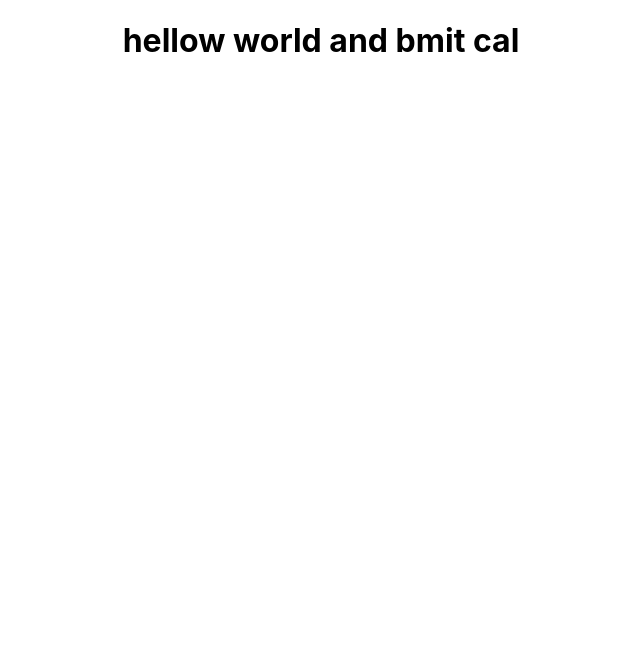
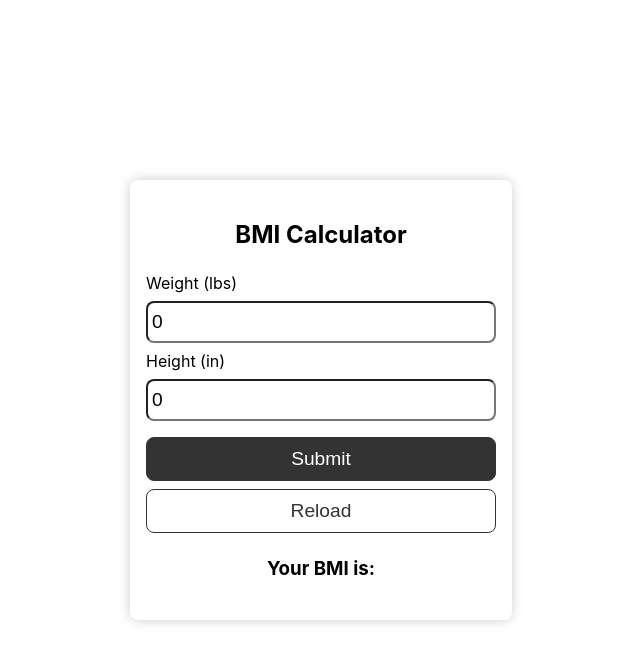
Before and after one commit to tinkugupta5/bmi, a React (Create React App) app: page / in a window 1280 px wide. Shown: the top 662 px of the page, without its empty margins (319-959 px from the left). Built offline with nearby package versions, Linux system fonts and the light colour scheme.

Commit message:
commit the source code

```diff
--- a/src/App.js
+++ b/src/App.js
@@ -1,11 +1,90 @@
-import logo from './logo.svg';
+
 import './App.css';
+import './index.css'
+import React, {useState} from 'react'
 
 function App() {
+
+  // state
+  const [weight, setWeight] = useState(0)
+  const [height, setHeight] = useState(0)
+  const [bmi, setBmi] = useState('')
+  const [message, setMessage] = useState('')
+
+
+
+  let calcBmi = (event) => {
+    //prevent submitting
+    event.preventDefault()
+
+    if (weight === 0 || height === 0) {
+      alert('Please enter a valid weight and height')
+    } else {
+      let bmi = (weight / (height * height) * 703)
+      setBmi(bmi.toFixed(1))
+
+      // Logic for message
+
+      if (bmi < 25) {
+        setMessage('You are underweight')
+      } else if (bmi >= 25 && bmi < 30) {
+        setMessage('You are a healthy weight')
+      } else {
+        setMessage('You are overweight')
+      }
+    }
+  }
+
+  //  show image based on bmi calculation
+  // let imgSrc;
+
+  // if (bmi < 1) {
+  //   imgSrc = null
+  // } else {
+  //   if(bmi < 25) {
+  //     imgSrc = require('../src/assets/underweight.png')
+  //   } else if (bmi >= 25 && bmi < 30) {
+  //     imgSrc = require('../src/assets/healthy.png')
+  //   } else {
+  //     imgSrc = require('../src/assets/overweight.png')
+  //   }
+  // }
+
+
+  let reload = () => {
+    window.location.reload()
+  }
+
+
   return (
-    <div className="App">
-      <h1>hellow world and bmit cal</h1>
+    <div className="app">
+    <div className='container'>
+      <h2 className='center'>BMI Calculator</h2>
+      <form onSubmit={calcBmi}>
+        <div>
+          <label>Weight (lbs)</label>
+          <input value={weight} onChange={(e) => setWeight(e.target.value)} />
+        </div>
+        <div>
+          <label>Height (in)</label>
+          <input value={height} onChange={(event) => setHeight(event.target.value)} />
+        </div>
+        <div>
+          <button className='btn' type='submit'>Submit</button>
+          <button className='btn btn-outline' onClick={reload} type='submit'>Reload</button>
+        </div>
+      </form>
+
+      <div className='center'>
+        <h3>Your BMI is: {bmi}</h3>
+        <p>{message}</p>
+      </div>
+
+      {/* <div className='img-container'>
+        <img src={imgSrc} alt=''></img>
+      </div> */}
     </div>
+  </div>
   );
 }
 
--- a/src/index.css
+++ b/src/index.css
@@ -1,3 +1,69 @@
+
+* {
+  box-sizing: border-box;
+  margin: 0;
+  padding: 0;
+}
+
+.app {
+  display: flex;
+  flex-direction: column;
+  justify-content: center;
+  align-items: center;
+  width: 100%;
+  height: 100vh;
+}
+
+.container {
+  box-shadow: 0px 0px 12px #ccc;
+  border-radius: 8px;
+  padding: 1rem;
+}
+
+input {
+  width: 100%;
+  font-size: 1.2rem;
+  padding: 8px 4px;
+  margin: 8px 0;
+  border-radius: 8px;
+}
+
+.btn {
+  display: block;
+  width: 100%;
+  font-size: 1.2rem;
+  margin: 8px 0;
+  padding: 10px 0;
+  background-color: #333;
+  color: #fff;
+  border: 1px solid #333;
+  border-radius: 8px;
+  cursor: pointer;
+}
+
+.btn-outline {
+  background-color: #fff;
+  color: #333;
+}
+
+.center {
+  text-align: center;
+  margin: 24px 0;
+}
+
+p {
+  margin: 10px 0;
+}
+
+.img-container {
+  text-align: center;
+}
+
+.img-container img {
+  height: 200px;
+}
+
+
 body {
   margin: 0;
   font-family: -apple-system, BlinkMacSystemFont, 'Segoe UI', 'Roboto', 'Oxygen',
```
